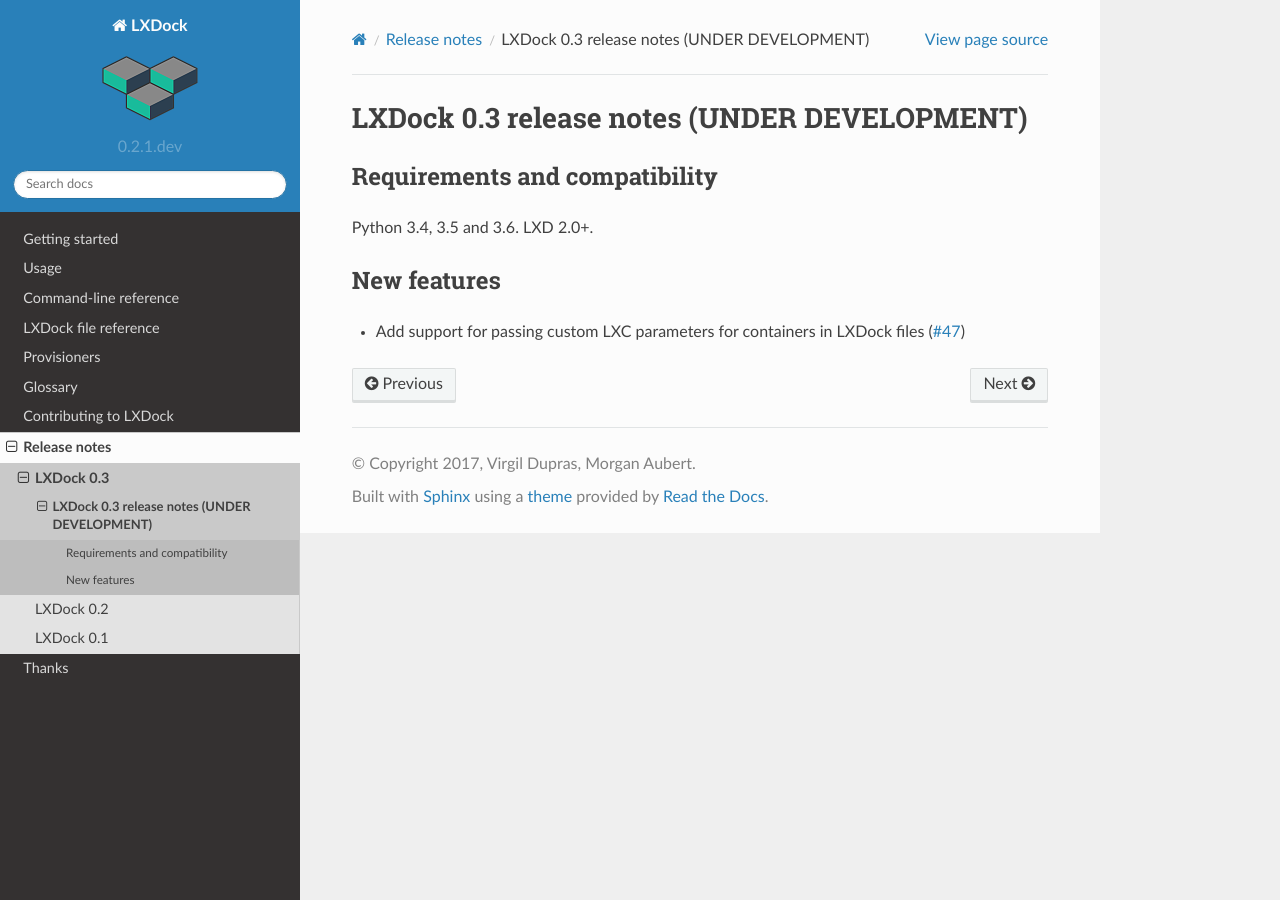
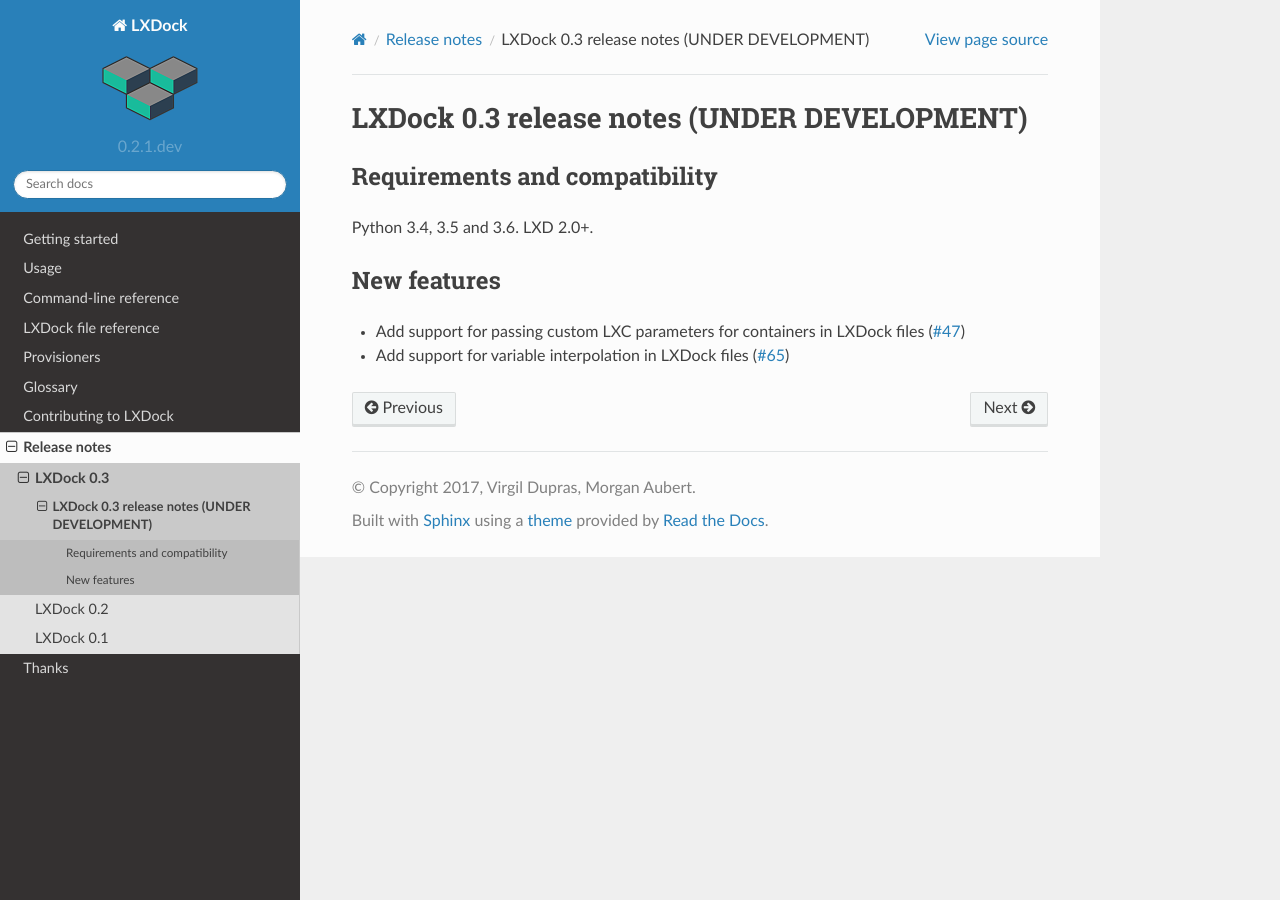
Before and after one commit to lxdock/lxdock, a Sphinx documentation site: the page built from docs/release_notes/v0.3.rst, in a window 1280 px wide. Built offline with Sphinx 7.4.7 and the Read the Docs theme 2.0.0, drawn with Linux system fonts in a browser that asks for light colours.

Commit message:
Updated v0.3 release notes

```diff
--- a/docs/release_notes/v0.3.rst
+++ b/docs/release_notes/v0.3.rst
@@ -12,3 +12,5 @@
 
 * Add support for passing custom LXC parameters for containers in LXDock files
   (`#47 <https://github.com/lxdock/lxdock/pull/47>`_)
+* Add support for variable interpolation in LXDock files
+  (`#65 <https://github.com/lxdock/lxdock/pull/65>`_)
```
